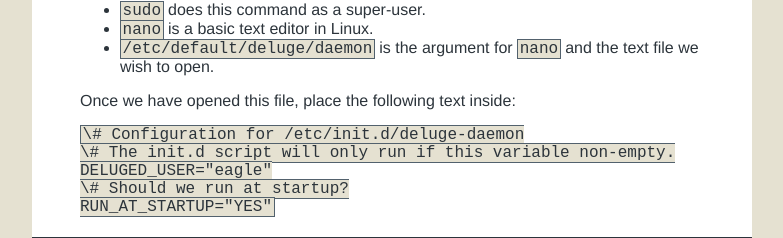
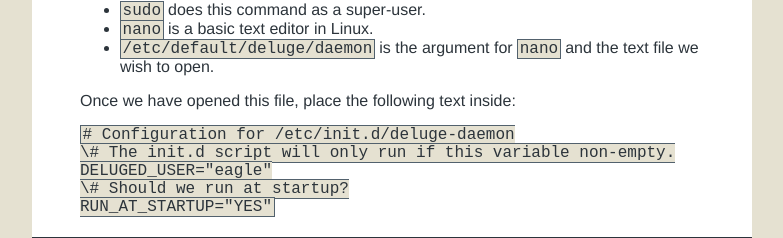
Before and after one commit to andre-abadi/andre-abadi.github.io, a Jekyll site: the page built from _posts/2014-04-07-xbmc-downloader-3.md, in a window 1280 px wide. Shown: the part 1314-1552 px from the top of the page, without its empty margins (248-1031 px from the left). Built offline with Jekyll 4.4.1, drawn with Linux system fonts in a browser that asks for light colours; Markdown is read by kramdown in place of the engine named in the settings; grey boxes are pictures that could not be loaded.

````diff
--- a/_posts/2014-04-07-xbmc-downloader-3.md
+++ b/_posts/2014-04-07-xbmc-downloader-3.md
@@ -50,10 +50,9 @@ Once completed, there is some customising to be done.
 - `/etc/default/deluge/daemon` is the argument for `nano` and the text file we wish to open.
 
 Once we have opened this file, place the following text inside:
-```
-\# Configuration for /etc/init.d/deluge-daemon
-\# The init.d script will only run if this variable non-empty.
-DELUGED_USER="eagle"
-\# Should we run at startup?
-RUN_AT_STARTUP="YES"
-```
+
+    # Configuration for /etc/init.d/deluge-daemon
+    \# The init.d script will only run if this variable non-empty.
+    DELUGED_USER="eagle"
+    \# Should we run at startup?
+    RUN_AT_STARTUP="YES"
````
